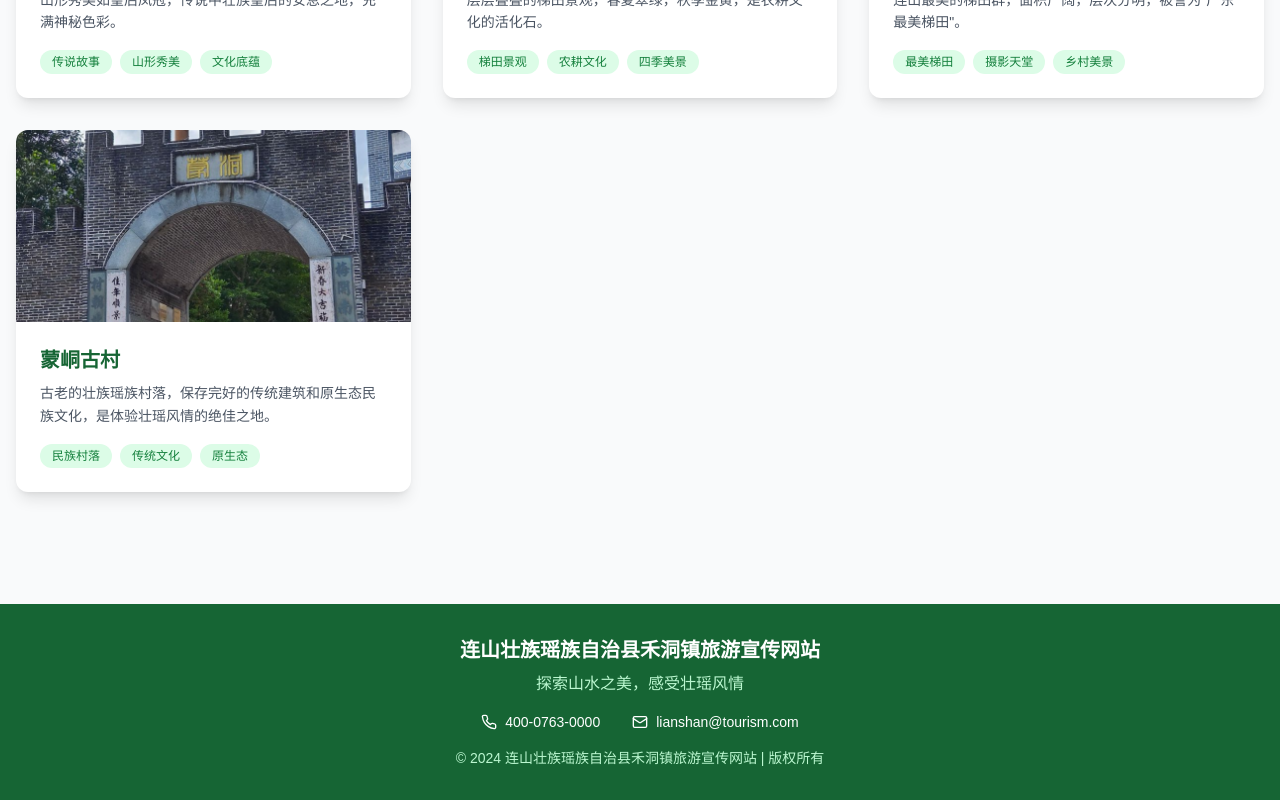
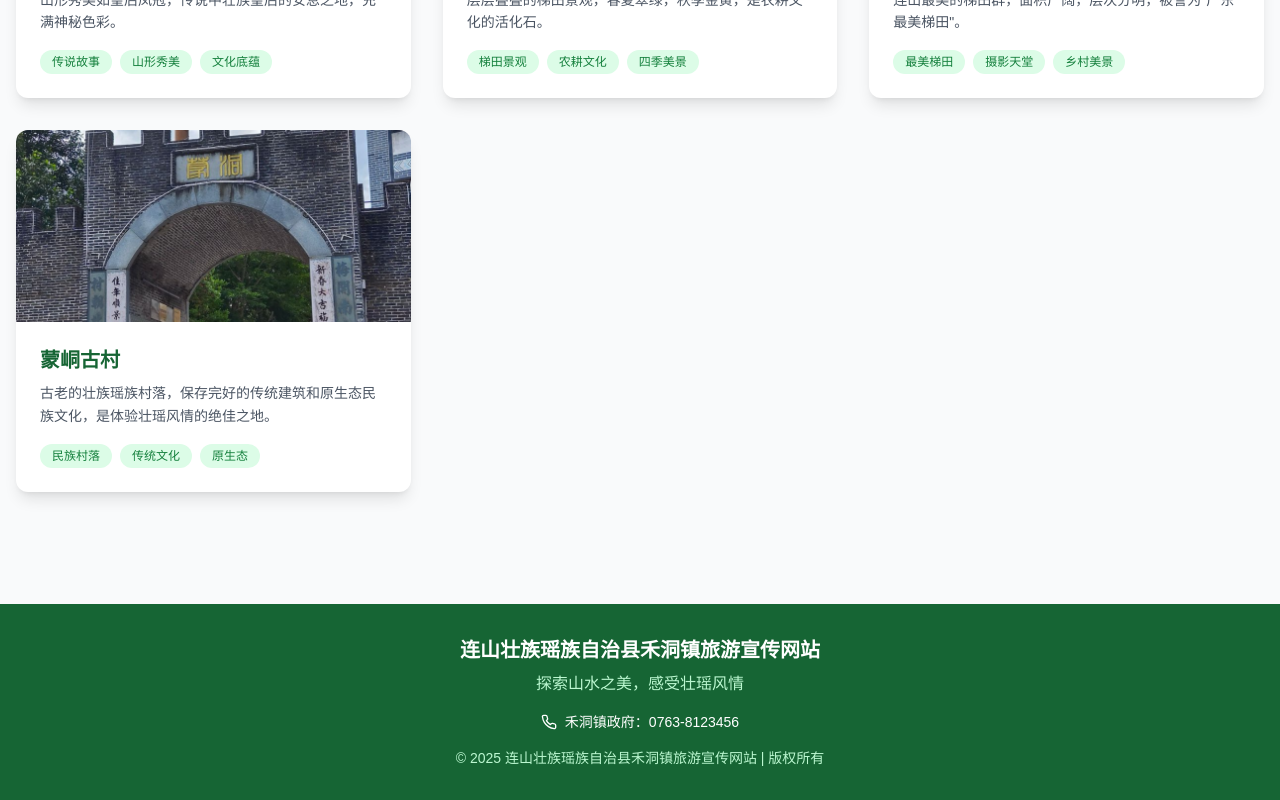
Before and after one commit to Wulala12312/hedong, a React (Vite) app: page / in a window 1280 px wide. Shown: the part 1657-2457 px from the top of the page. Built offline with nearby package versions, Linux system fonts and the light colour scheme.

Commit message:
更新联系方式和版权信息

```diff
--- a/src/App.tsx
+++ b/src/App.tsx
@@ -513,15 +513,11 @@ function App() {
           <div className="flex justify-center gap-8 mb-4 text-sm">
             <div className="flex items-center gap-2">
               <Phone className="w-4 h-4" />
-              <span>400-0763-0000</span>
-            </div>
-            <div className="flex items-center gap-2">
-              <Mail className="w-4 h-4" />
-              <span>lianshan@tourism.com</span>
+              <span>禾洞镇政府：0763-8123456</span>
             </div>
           </div>
           <p className="text-green-200 text-sm">
-            &copy; 2024 连山壮族瑶族自治县禾洞镇旅游宣传网站 | 版权所有
+            &copy; 2025 连山壮族瑶族自治县禾洞镇旅游宣传网站 | 版权所有
           </p>
         </div>
       </footer>
```
